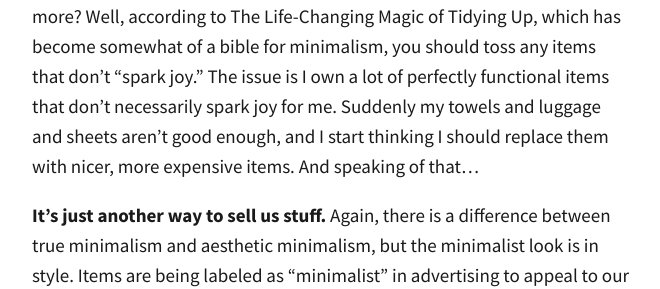
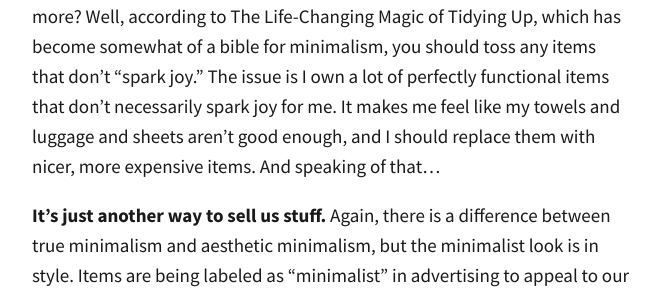
Before and after one commit to totiffany/totiffany.github.io, a Jekyll site: the page built from _posts/2018-02-15-4-Things-I-Dislike-About-Minimalism.md, in a window 1280 px wide. Shown: the part 1228-1517 px from the top of the page, without its empty margins (308-968 px from the left). Built offline with Jekyll 4.4.1, drawn with Linux system fonts in a browser that asks for light colours; our own code applies the rules of GitHub Pages for plain Markdown files; some of the changed text lies outside the part shown.

Commit message:
Update 2018-02-15-4-Things-I-Dislike-About-Minimalism.md

```diff
--- a/_posts/2018-02-15-4-Things-I-Dislike-About-Minimalism.md
+++ b/_posts/2018-02-15-4-Things-I-Dislike-About-Minimalism.md
@@ -9,7 +9,7 @@ Here are a few other things I take issue with when it comes to minimalism.
 
 **It makes you focus more on your material possessions.** The whole idea behind minimalism is that once you free yourself of all your extra stuff, you'll have more room for the things you love. The thing is, decluttering your home takes a lot of time and energy, and it's easy to become obsessed with the process. If I wanted to, I could spend every weekend going through our closets and drawers finding stuff to get rid of. But spending too much time thinking about your possessions undermines the point. I want to spend less time thinking about my stuff, not more.
 
-**It can actually make you spend more.** This one sounds counterintuitive. Minimalism is about getting rid of stuff. How would that make you spend more? Well, according to The Life-Changing Magic of Tidying Up, which has become somewhat of a bible for minimalism, you should toss any items that don't "spark joy." The issue is I own a lot of perfectly functional items that don't necessarily spark joy for me. Suddenly my towels and luggage and sheets aren't good enough, and I start thinking I should replace them with nicer, more expensive items. And speaking of that...
+**It can actually make you spend more.** This one sounds counterintuitive. Minimalism is about getting rid of stuff. How would that make you spend more? Well, according to The Life-Changing Magic of Tidying Up, which has become somewhat of a bible for minimalism, you should toss any items that don't "spark joy." The issue is I own a lot of perfectly functional items that don't necessarily spark joy for me. It makes me feel like my towels and luggage and sheets aren't good enough, and I should replace them with nicer, more expensive items. And speaking of that...
 
 **It's just another way to sell us stuff.** Again, there is a difference between true minimalism and aesthetic minimalism, but the minimalist look is in style. Items are being labeled as "minimalist" in advertising to appeal to our desire for order. You can see it in clothing, beauty products, and home goods. Bright and colorful is out. Neutral and minimalist is in. While I'm all for a well-designed product, you shouldn't purchase something just because it appeals to your desire to be a minimalist. Make sure your purchases are high-quality items you actually want, and not just because they come in a pretty package.
 
```
